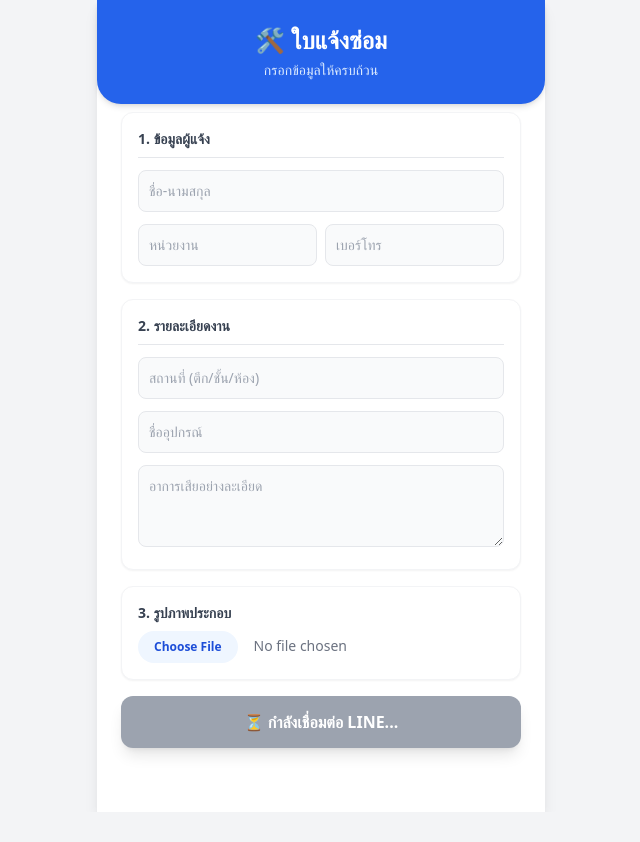
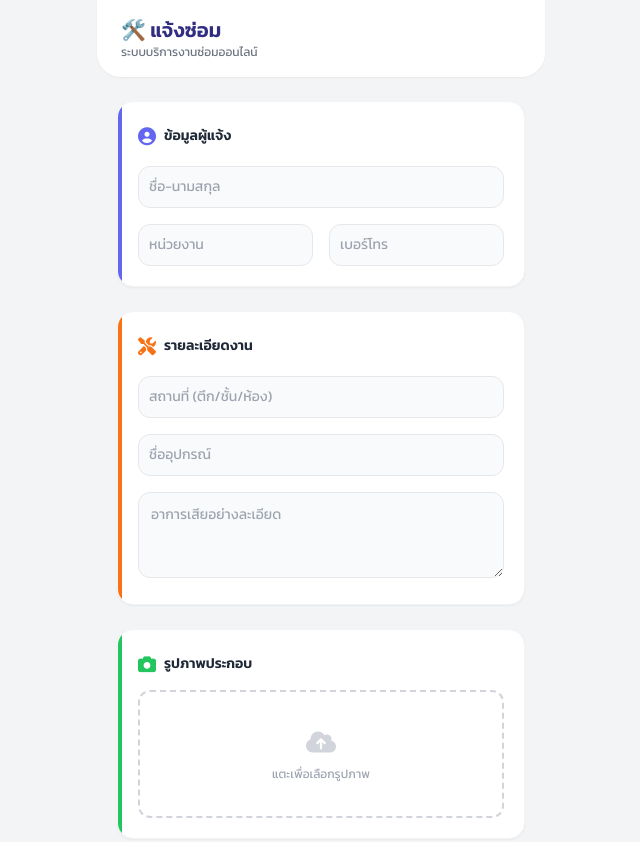
Before and after one commit to WinaiBB32/repair-liff, a plain HTML site: page index.html in a window 1280 px wide. Shown: the top 842 px of the page, without its empty margins (319-959 px from the left). Before the commit the page ends 812 px from the top, so only its background shows below. Drawn offline with nearby package versions, Linux system fonts and the light colour scheme.

Commit message:
หกห

```diff
--- a/index.html
+++ b/index.html
@@ -2,8 +2,12 @@
 <html lang="th">
   <head>
     <meta charset="UTF-8" />
-    <meta name="viewport" content="width=device-width, initial-scale=1.0" />
+    <meta
+      name="viewport"
+      content="width=device-width, initial-scale=1.0, user-scalable=no"
+    />
     <title>แจ้งซ่อมออนไลน์</title>
+
     <script src="https://cdn.tailwindcss.com"></script>
     <script
       charset="utf-8"
@@ -13,115 +17,190 @@
       href="https://fonts.googleapis.com/css2?family=Kanit:wght@300;400;600&display=swap"
       rel="stylesheet"
     />
+    <link
+      rel="stylesheet"
+      href="https://cdnjs.cloudflare.com/ajax/libs/font-awesome/6.4.0/css/all.min.css"
+    />
+
     <style>
       body {
         font-family: "Kanit", sans-serif;
+        background-color: #f3f4f6;
+      }
+      .glass-effect {
+        background: rgba(255, 255, 255, 0.95);
+        backdrop-filter: blur(10px);
+        border-bottom: 1px solid rgba(255, 255, 255, 0.3);
+      }
+      .input-field {
+        transition: all 0.3s ease;
+      }
+      .input-field:focus {
+        border-color: #4f46e5;
+        box-shadow: 0 0 0 3px rgba(79, 70, 229, 0.1);
       }
     </style>
   </head>
-  <body class="bg-gray-100 min-h-screen font-sans">
+  <body class="text-gray-700">
+    <div class="max-w-md mx-auto min-h-screen relative pb-24">
       <div
-      class="max-w-md mx-auto bg-white min-h-screen shadow-lg relative pb-10"
+        class="glass-effect sticky top-0 z-40 shadow-sm px-6 py-4 rounded-b-3xl"
       >
+        <div class="flex justify-between items-center">
+          <div>
+            <h1 class="text-xl font-bold text-indigo-900">🛠️ แจ้งซ่อม</h1>
+            <p class="text-xs text-gray-500">ระบบบริการงานซ่อมออนไลน์</p>
+          </div>
           <div
-        class="bg-blue-600 p-6 text-white rounded-b-3xl text-center shadow-md"
+            id="profileSection"
+            class="hidden flex items-center gap-2 bg-indigo-50 px-3 py-1 rounded-full border border-indigo-100"
           >
-        <h1 class="text-2xl font-bold">🛠️ ใบแจ้งซ่อม</h1>
-        <p class="text-blue-100 text-sm mt-1">กรอกข้อมูลให้ครบถ้วน</p>
+            <img
+              id="userImg"
+              src=""
+              class="w-8 h-8 rounded-full border-2 border-white shadow-sm"
+            />
+            <span
+              id="userNameDisplay"
+              class="text-xs font-bold text-indigo-700 truncate max-w-[80px]"
+              >...</span
+            >
+          </div>
+        </div>
       </div>
 
-      <form id="repairForm" class="p-6 space-y-4 -mt-4">
+      <form id="repairForm" class="px-5 mt-6 space-y-6">
         <div
-          class="bg-white p-4 rounded-xl border border-gray-100 shadow-sm space-y-3"
+          class="bg-white p-5 rounded-2xl shadow-sm border border-gray-100 relative overflow-hidden"
         >
-          <h3 class="font-bold text-gray-700 border-b pb-2 text-sm uppercase">
-            1. ข้อมูลผู้แจ้ง
+          <div class="absolute top-0 left-0 w-1 h-full bg-indigo-500"></div>
+          <h3
+            class="text-sm font-bold text-gray-800 mb-4 flex items-center gap-2"
+          >
+            <i class="fas fa-user-circle text-indigo-500 text-lg"></i>
+            ข้อมูลผู้แจ้ง
           </h3>
+          <div class="grid grid-cols-2 gap-4">
+            <div class="col-span-2">
               <input
                 type="text"
                 id="name"
-            class="w-full p-2.5 bg-gray-50 border rounded-lg text-sm focus:ring-2 focus:ring-blue-500 outline-none"
+                class="input-field w-full p-2.5 bg-gray-50 border border-gray-200 rounded-xl text-sm"
                 placeholder="ชื่อ-นามสกุล"
                 required
               />
-          <div class="flex gap-2">
+            </div>
+            <div>
               <input
                 type="text"
-              id="dept"
-              class="w-1/2 p-2.5 bg-gray-50 border rounded-lg text-sm focus:ring-2 focus:ring-blue-500 outline-none"
+                id="department"
+                class="input-field w-full p-2.5 bg-gray-50 border border-gray-200 rounded-xl text-sm"
                 placeholder="หน่วยงาน"
                 required
               />
+            </div>
+            <div>
               <input
                 type="tel"
                 id="phone"
-              class="w-1/2 p-2.5 bg-gray-50 border rounded-lg text-sm focus:ring-2 focus:ring-blue-500 outline-none"
+                class="input-field w-full p-2.5 bg-gray-50 border border-gray-200 rounded-xl text-sm"
                 placeholder="เบอร์โทร"
                 required
               />
             </div>
           </div>
+        </div>
 
         <div
-          class="bg-white p-4 rounded-xl border border-gray-100 shadow-sm space-y-3"
+          class="bg-white p-5 rounded-2xl shadow-sm border border-gray-100 relative overflow-hidden"
         >
-          <h3 class="font-bold text-gray-700 border-b pb-2 text-sm uppercase">
-            2. รายละเอียดงาน
+          <div class="absolute top-0 left-0 w-1 h-full bg-orange-500"></div>
+          <h3
+            class="text-sm font-bold text-gray-800 mb-4 flex items-center gap-2"
+          >
+            <i class="fas fa-tools text-orange-500 text-lg"></i> รายละเอียดงาน
           </h3>
+          <div class="space-y-4">
             <input
               type="text"
-            id="loc"
-            class="w-full p-2.5 bg-gray-50 border rounded-lg text-sm focus:ring-2 focus:ring-blue-500 outline-none"
+              id="location"
+              class="input-field w-full p-2.5 bg-gray-50 border border-gray-200 rounded-xl text-sm"
               placeholder="สถานที่ (ตึก/ชั้น/ห้อง)"
               required
             />
             <input
               type="text"
-            id="equip"
-            class="w-full p-2.5 bg-gray-50 border rounded-lg text-sm focus:ring-2 focus:ring-blue-500 outline-none"
+              id="equipment"
+              class="input-field w-full p-2.5 bg-gray-50 border border-gray-200 rounded-xl text-sm"
               placeholder="ชื่ออุปกรณ์"
               required
             />
             <textarea
-            id="desc"
+              id="description"
               rows="3"
-            class="w-full p-2.5 bg-gray-50 border rounded-lg text-sm focus:ring-2 focus:ring-blue-500 outline-none"
+              class="input-field w-full p-3 bg-gray-50 border border-gray-200 rounded-xl text-sm"
               placeholder="อาการเสียอย่างละเอียด"
               required
             ></textarea>
           </div>
+        </div>
 
-        <div class="bg-white p-4 rounded-xl border border-gray-100 shadow-sm">
-          <label class="font-bold text-gray-700 block mb-2 text-sm uppercase"
-            >3. รูปภาพประกอบ</label
+        <div
+          class="bg-white p-5 rounded-2xl shadow-sm border border-gray-100 relative overflow-hidden"
         >
+          <div class="absolute top-0 left-0 w-1 h-full bg-green-500"></div>
+          <label
+            class="text-sm font-bold text-gray-800 mb-2 flex items-center gap-2"
+          >
+            <i class="fas fa-camera text-green-500 text-lg"></i> รูปภาพประกอบ
+          </label>
+
+          <div class="relative mt-3 group">
             <input
               type="file"
-            id="img"
+              id="imageFile"
               accept="image/*"
-            class="w-full text-sm text-gray-500 file:mr-4 file:py-2 file:px-4 file:rounded-full file:border-0 file:text-xs file:font-semibold file:bg-blue-50 file:text-blue-700 hover:file:bg-blue-100"
+              class="hidden"
+              onchange="previewImage(this)"
             />
+            <div
+              id="uploadBox"
+              class="w-full h-32 border-2 border-dashed border-gray-300 rounded-xl flex flex-col items-center justify-center cursor-pointer hover:bg-gray-50 transition"
+              onclick="document.getElementById('imageFile').click()"
+            >
+              <div id="placeholder" class="text-center">
+                <i
+                  class="fas fa-cloud-upload-alt text-2xl text-gray-300 mb-2"
+                ></i>
+                <p class="text-xs text-gray-400">แตะเพื่อเลือกรูปภาพ</p>
+              </div>
+              <img
+                id="preview"
+                class="hidden h-full w-full object-cover rounded-xl"
+              />
+            </div>
+          </div>
         </div>
 
         <button
           type="submit"
           id="submitBtn"
-          class="w-full bg-blue-600 text-white font-bold py-3.5 rounded-xl shadow-lg hover:bg-blue-700 transition transform active:scale-95 disabled:bg-gray-400 disabled:cursor-not-allowed"
+          class="w-full bg-gradient-to-r from-indigo-600 to-blue-600 text-white font-bold py-4 rounded-xl shadow-lg transform transition hover:-translate-y-1 disabled:opacity-50 disabled:cursor-not-allowed"
           disabled
         >
           ⏳ กำลังเชื่อมต่อ LINE...
         </button>
       </form>
+    </div>
 
     <div
       id="loading"
-        class="hidden fixed inset-0 bg-black/60 z-50 flex flex-col items-center justify-center backdrop-blur-sm"
+      class="hidden fixed inset-0 bg-white/90 backdrop-blur-sm z-50 flex flex-col items-center justify-center"
     >
       <div
-          class="animate-spin rounded-full h-12 w-12 border-4 border-white border-t-transparent mb-3"
+        class="animate-spin rounded-full h-12 w-12 border-4 border-indigo-100 border-t-indigo-600 mb-4"
       ></div>
-        <p class="text-white font-bold">กำลังส่งข้อมูล...</p>
-      </div>
+      <p class="text-indigo-800 font-bold animate-pulse">กำลังส่งข้อมูล...</p>
     </div>
 
     <script>
@@ -133,16 +212,42 @@
         "https://script.google.com/macros/s/AKfycbwL8pWR4T3YJ_8F8ukmvj5IBtl6yKFYXfUh_cRcoVzK_wjE5PvSnHJ9e9yJCYwUaXIzEQ/exec";
       // ============================================
 
+      // Preview Image
+      function previewImage(input) {
+        if (input.files && input.files[0]) {
+          const reader = new FileReader();
+          reader.onload = function (e) {
+            document.getElementById("preview").src = e.target.result;
+            document.getElementById("preview").classList.remove("hidden");
+            document.getElementById("placeholder").classList.add("hidden");
+            document
+              .getElementById("uploadBox")
+              .classList.remove("border-2", "border-dashed");
+          };
+          reader.readAsDataURL(input.files[0]);
+        }
+      }
+
       async function main() {
         try {
           await liff.init({ liffId: LIFF_ID });
           if (liff.isLoggedIn()) {
             const profile = await liff.getProfile();
+            // Auto fill name
             document.getElementById("name").value = profile.displayName;
 
+            // Show Profile
+            document.getElementById("userImg").src = profile.pictureUrl;
+            document.getElementById("userNameDisplay").innerText =
+              profile.displayName;
+            document
+              .getElementById("profileSection")
+              .classList.remove("hidden");
+
+            // Enable Button
             const btn = document.getElementById("submitBtn");
             btn.disabled = false;
-            btn.innerText = "🚀 ยืนยันแจ้งซ่อม";
+            btn.innerText = "🚀 ยืนยันการแจ้งซ่อม";
           } else {
             liff.login();
           }
@@ -158,10 +263,10 @@
           e.preventDefault();
           document.getElementById("loading").classList.remove("hidden");
 
-          // 1. แปลงรูปภาพ
+          // 1. Convert Image
           let img64 = "",
             imgType = "";
-          const f = document.getElementById("img").files[0];
+          const f = document.getElementById("imageFile").files[0];
           if (f) {
             if (f.size > 5 * 1024 * 1024) {
               alert("รูปใหญ่เกิน 5MB");
@@ -176,15 +281,15 @@
             });
           }
 
-          // 2. เตรียมข้อมูล JSON
+          // 2. Prepare Data
           const payload = {
             action: "create_ticket",
             data: {
               userId: liff.getDecodedIDToken().sub,
               name: document.getElementById("name").value,
-              department: document.getElementById("dept").value,
+              department: document.getElementById("department").value,
               phone: document.getElementById("phone").value,
-              location: document.getElementById("loc").value,
+              location: document.getElementById("location").value,
               equipment: document.getElementById("equipment").value,
               description: document.getElementById("description").value,
               imageBase64: img64,
@@ -192,8 +297,7 @@
             },
           };
 
-          // 3. ส่งข้อมูลไป Google Apps Script
-          // ใช้ text/plain เพื่อแก้ปัญหา CORS และรับ Ticket ID กลับมาได้
+          // 3. Send to Google Apps Script
           fetch(GAS_API, {
             method: "POST",
             redirect: "follow",
@@ -207,7 +311,7 @@
               if (res.status === "success" || res.result === "success") {
                 const ticket = res.ticketId || "ได้รับข้อมูลแล้ว";
 
-                // ✅ แจ้งเตือนเลข Ticket และปิดหน้าต่างทันที (ไม่ส่งข้อความเข้าแชท)
+                // ✅ แจ้งเตือนเลข Ticket และปิดหน้าต่างทันที (ไม่ส่งเข้าแชท)
                 alert(
                   `✅ บันทึกสำเร็จ!\n\nเลขที่ใบงาน: ${ticket}\nระบบได้รับข้อมูลเรียบร้อยแล้ว`
                 );
```
Lines whose indentation alone changed are shown as unchanged.
